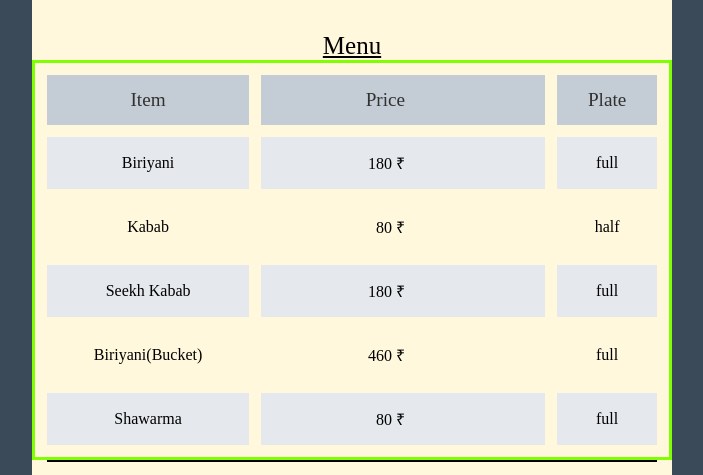
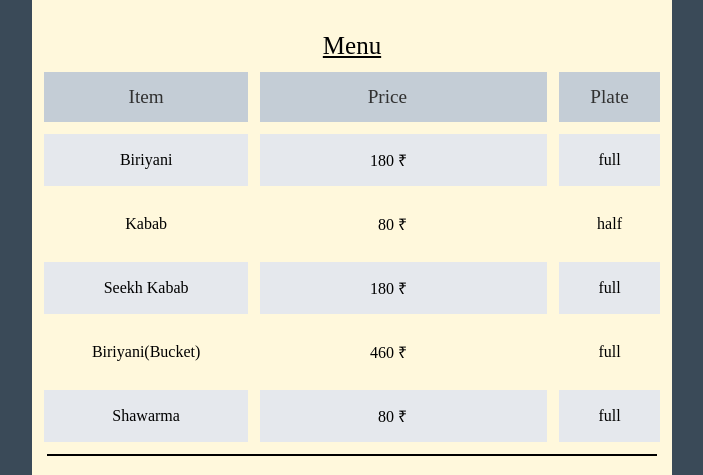
Before and after one commit to aditya8762/FirstWebsite, a PHP site: page /index2.html in a window 1280 px wide. Shown: the part 359-834 px from the top of the page, without its empty margins (288-991 px from the left). Run offline with PHP 8.4, Linux system fonts and the light colour scheme; some libraries are stand-ins or nearby versions.

Commit message:
Update style2.css

```diff
--- a/style2.css
+++ b/style2.css
@@ -63,7 +63,7 @@ table{
     width: 100%;
     text-align: center;
     border-spacing: 12px;
-    border: solid chartreuse;
+    /* border: solid chartreuse; */
 }
 table caption{
     text-decoration: underline;
```
